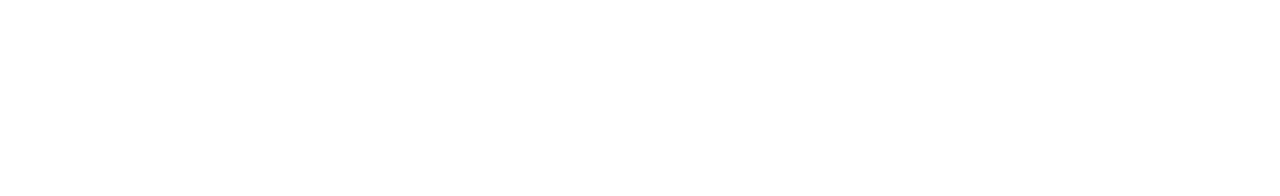
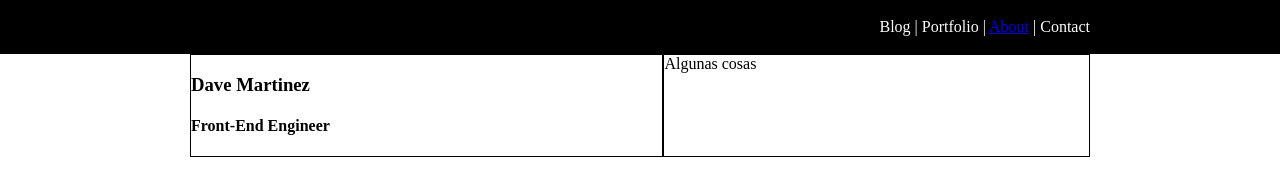
Before and after one commit to dkm-coder/site, a Gatsby site: page /about in a window 1280 px wide. Before the commit this address had no page. Built offline with nearby package versions, Linux system fonts and the light colour scheme; Gatsby itself is replaced by a stand-in of ours.

Commit message:
Minor work done on UI

```diff
--- a/src/components/Layout.js
+++ b/src/components/Layout.js
@@ -7,6 +7,13 @@
     container: {
       width: '900px',
       margin: '0 auto',
+      display: 'flex',
+    },
+    border: {
+      border: '1px solid black',
+      boxSizing: 'border-box',
+      flexGrow: '1',
+      minWidth: '300px',
     },
   }));
 
@@ -16,8 +23,12 @@
     <Fragment>
       <NavBar />
       <div className={classes.container}>
-        <TitleAndDescription />
-        {props.children}
+        <div className={classes.border}>
+          <TitleAndDescription />
+        </div>
+        <div className={classes.border}>
+          {props.children}
+        </div>
       </div>
     </Fragment>
   );
--- a/src/components/NavBar.js
+++ b/src/components/NavBar.js
@@ -1,4 +1,5 @@
 import React from 'react';
+import { Link } from 'gatsby';
 import { makeStyles } from '@material-ui/core/styles';
 
 const useStyles = makeStyles(() => ({
@@ -6,12 +7,24 @@
       width: '100%',
       height: '54px',
       backgroundColor: 'black',
+      display: 'flex',
+      alignItems: 'center',
+    },
+    content: {
+      width: '900px',
+      margin: '0 auto',
+      color: 'white',
+      textAlign: 'end',
     },
   }));
 
 export default function Scond() {
   const classes = useStyles();
   return (
-    <div className={classes.container} />
+    <div className={classes.container}>
+      <div className={classes.content}>
+        Blog | Portfolio | <Link to='/about'>About</Link> | Contact
+      </div>
+    </div>
   );
 }
--- /dev/null
+++ b/src/pages/about.js
@@ -0,0 +1,10 @@
+import React from 'react';
+import Layout from '../components/Layout'
+
+const About = () => (
+  <Layout>
+    <span>Algunas cosas</span>
+  </Layout>
+);
+
+export default About;
```
